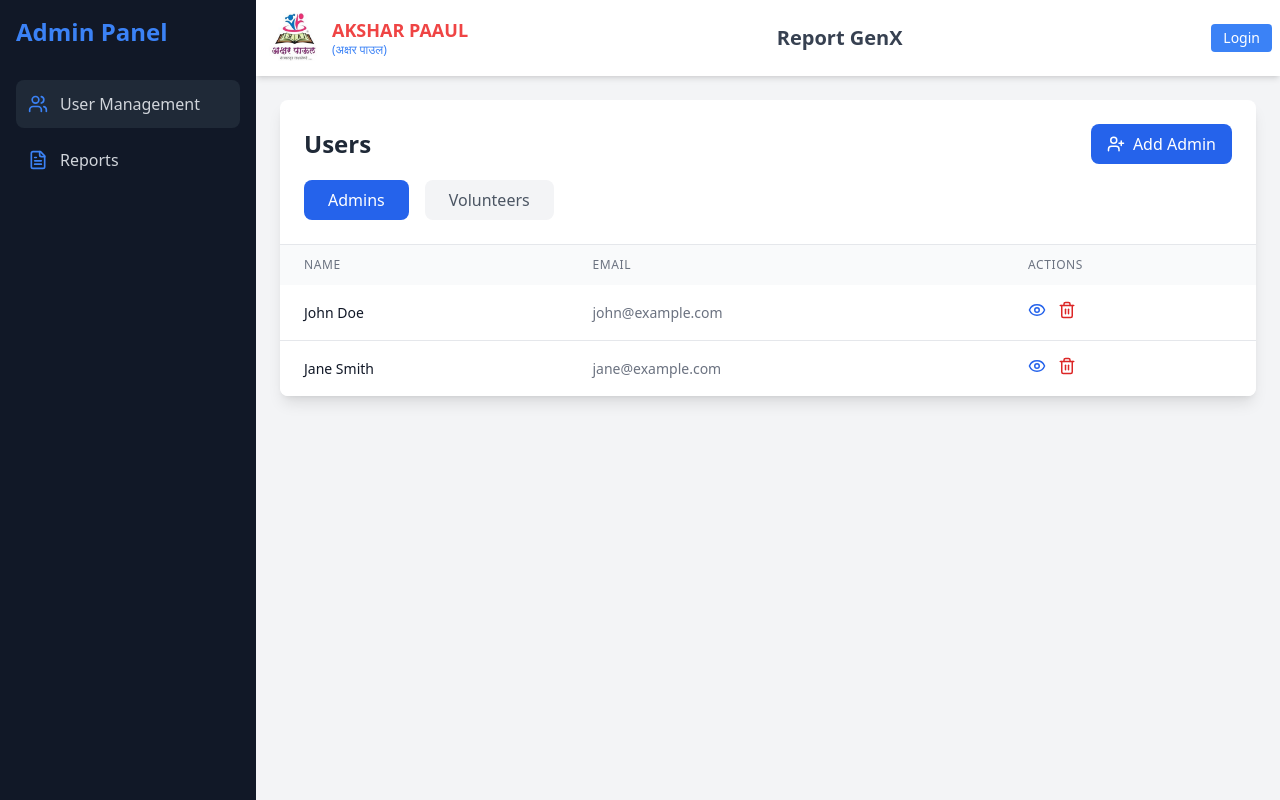
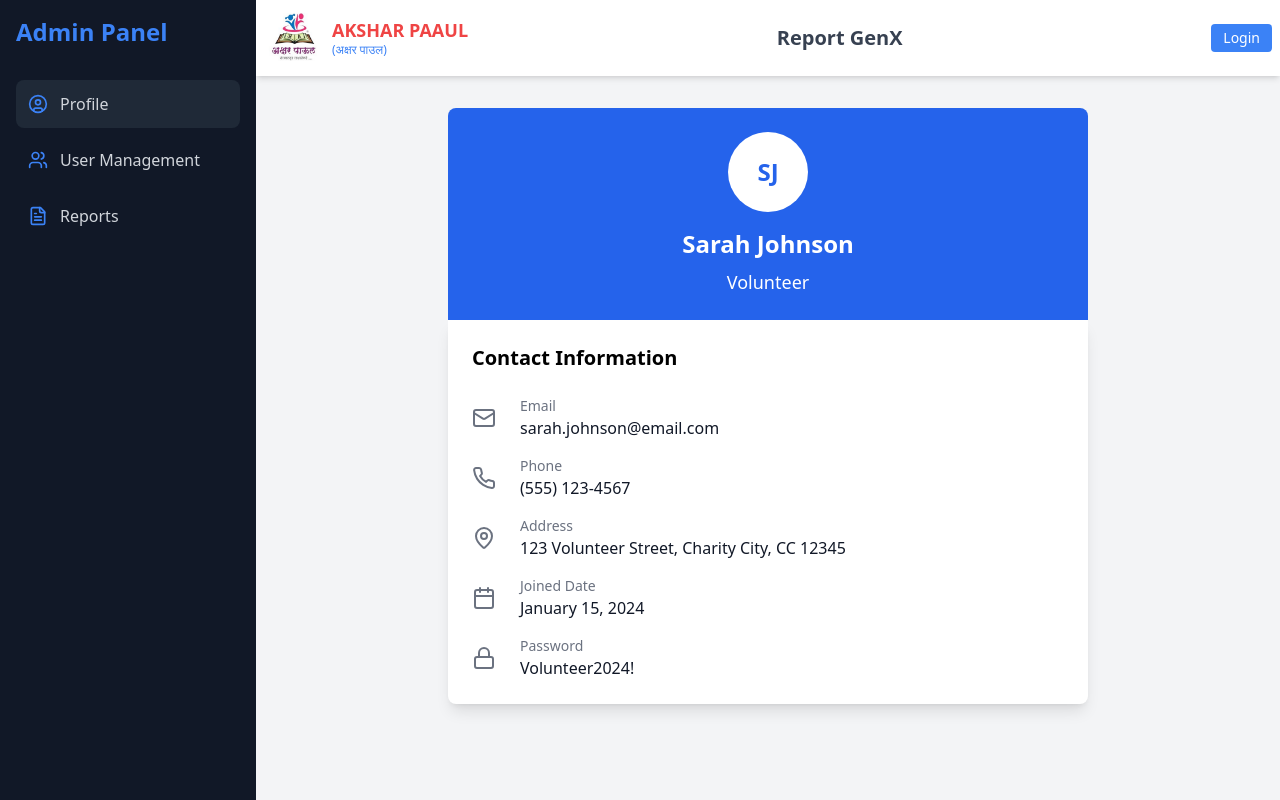
Before and after one commit to rutubhanderi/Report-Generation-AP-S1, a React (Create React App) app in the folder client/: page /admin in a window 1280 px wide. Built offline with nearby package versions, Linux system fonts and the light colour scheme.

Commit message:
Update Admin.js

```diff
--- a/client/src/pages/Admin.js
+++ b/client/src/pages/Admin.js
@@ -6,22 +6,22 @@ import {
   UserPlus,
   Trash2,
   Eye,
-  Download
+  Download,
+  UserCircle
 } from 'lucide-react';
 import Header from '../components/Header'
 import UserManagement from '../components/UserManagement';
 import AdminReportsTable from '../components/AdminReportsTable';
-
+import Profile from '../components/Profile';
 
 const Admins = [
   { id: 1, name: 'John Doe', email: 'john@example.com', password: '********' },
   { id: 2, name: 'Jane Smith', email: 'jane@example.com', password: '********' },
 ];
 
-
 // Main Dashboard Component
 const AdminDashboard = () => {
-  const [currentPage, setCurrentPage] = useState('users');
+  const [currentPage, setCurrentPage] = useState('profile'); // Changed default to 'profile'
 
   const renderContent = () => {
     switch(currentPage) {
@@ -29,8 +29,10 @@ const AdminDashboard = () => {
         return <UserManagement />;
       case 'reports':
         return <AdminReportsTable />;
+      case 'profile':
+        return <Profile />;
       default:
-        return <UserManagement />;
+        return <Profile />; // Changed default to Profile
     }
   };
 
@@ -42,6 +44,17 @@ const AdminDashboard = () => {
           <h2 className="text-2xl font-bold text-blue-500 mb-8">Admin Panel</h2>
 
           <nav className="space-y-2">
+            {/* Profile button moved to top */}
+            <button
+              onClick={() => setCurrentPage('profile')}
+              className={`w-full flex items-center gap-3 p-3 text-gray-300 hover:bg-gray-800 rounded-lg ${
+                currentPage === 'profile' ? 'bg-gray-800' : ''
+              }`}
+            >
+              <UserCircle size={20} className="text-blue-500" />
+              <span>Profile</span>
+            </button>
+
             <button
               onClick={() => setCurrentPage('users')}
               className={`w-full flex items-center gap-3 p-3 text-gray-300 hover:bg-gray-800 rounded-lg transition-colors ${
@@ -68,7 +81,7 @@ const AdminDashboard = () => {
       {/* Main Content */}
       <div className="flex-1 ml-64">
         <Header/>
-        <main>
+        <main className="p-4">
           {renderContent()}
         </main>
       </div>
```
